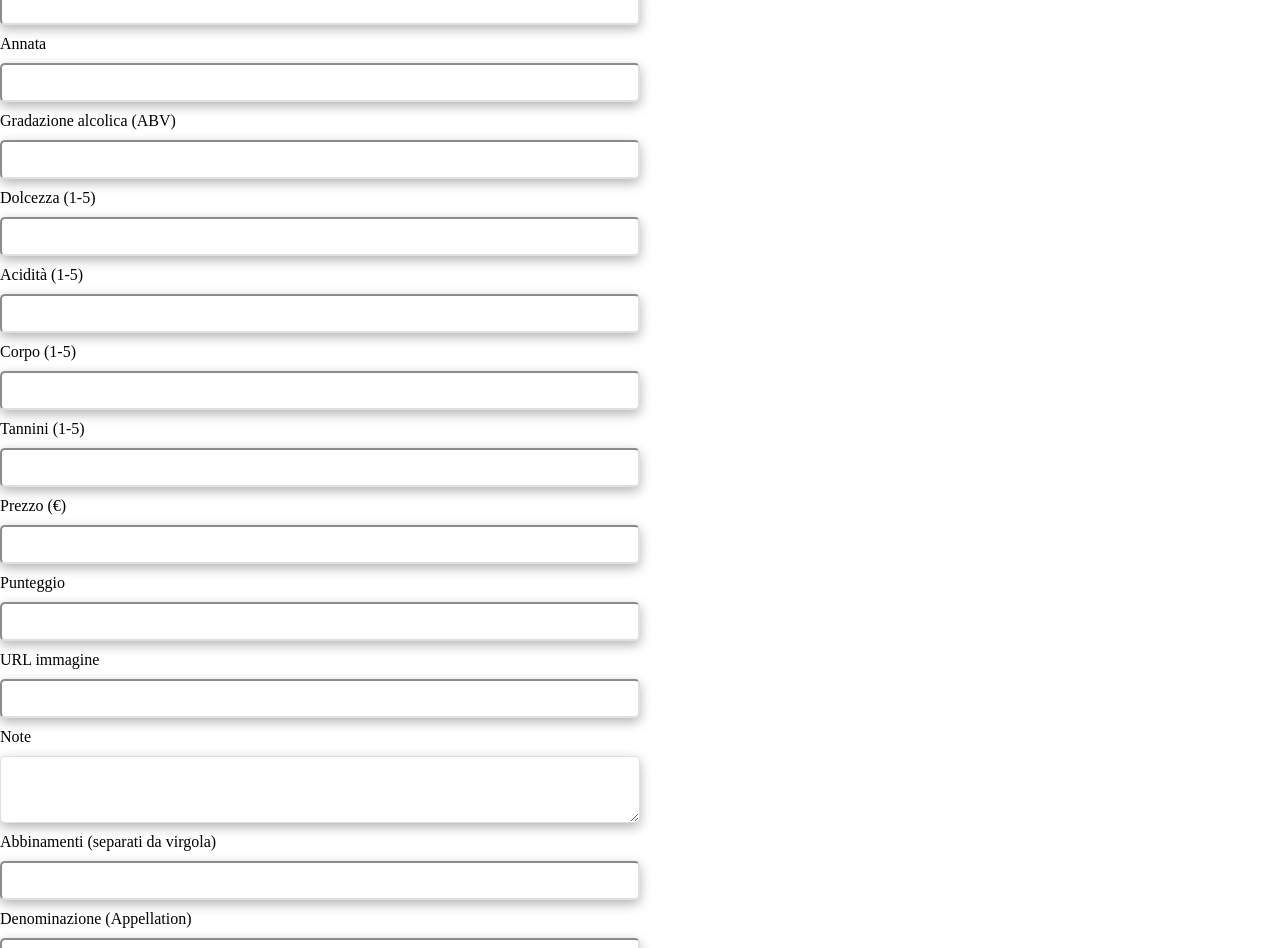
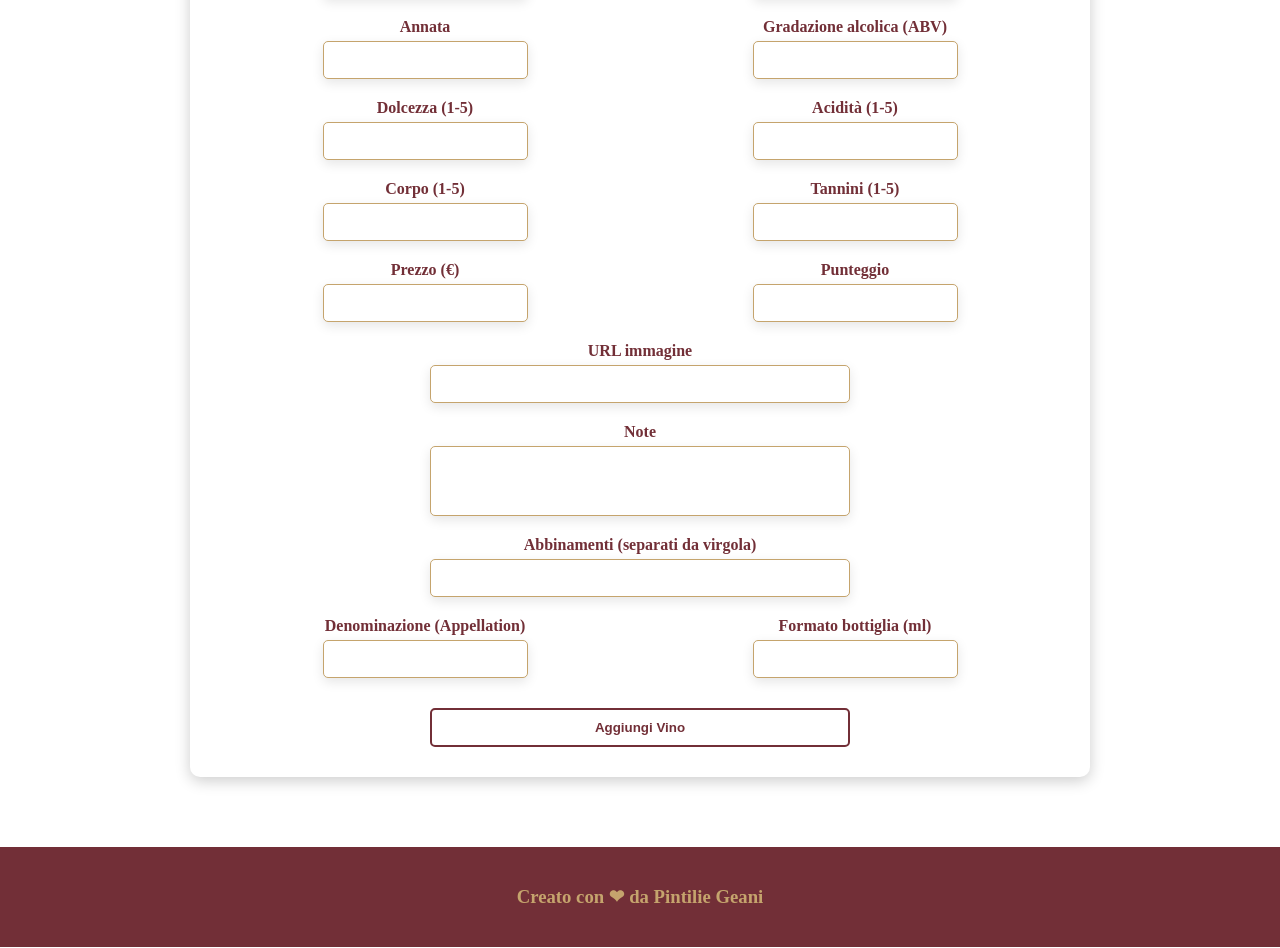
Before and after one commit to PintilieGeani/progetto-finale-spec-frontend-front, a React (Vite) app: page /add-wine in a window 1280 px wide. Shown: the part 464-1412 px from the top of the page. Built offline with nearby package versions, Linux system fonts and the light colour scheme; no server answers.

Commit message:
feat: grafiche pagina add è footer.

```diff
--- a/components/AppFooter.jsx
+++ b/components/AppFooter.jsx
@@ -1,7 +1,9 @@
 export default function AppFooter(){
     return(
         <>
-        <h2>Io sono il Footer</h2>
+        <footer>
+            <h3>Creato con &#10084; da Pintilie Geani </h3>
+        </footer>
         </>
     )
 }
--- a/pages/AddWine.jsx
+++ b/pages/AddWine.jsx
@@ -66,13 +66,15 @@ export default function AddWine() {
 
 
      return (
-        <>
-            <h1>Sono la pagina di aggiunta Vino</h1>
-            <div>
-                <form onSubmit={handleSubmit}>
+        <div className="page-container">
+            <h1 className="page-title">Aggiungi Vino</h1>
+            <form onSubmit={handleSubmit} className="form-container">
+                <div className="form-grid">
+                    <div className="form-group">
                         <label>Titolo</label>
                         <input ref={titolo} type="text" name="title" />
-
+                    </div>
+                    <div className="form-group">
                         <label>Categoria</label>
                         <select ref={categoria} name="category">
                             <option value="">Seleziona una categoria</option>
@@ -82,61 +84,80 @@ export default function AddWine() {
                             <option value="Spumante">Spumante</option>
                             <option value="Dessert">Dessert</option>
                         </select>
-
+                    </div>
+                    <div className="form-group">
                         <label>Cantina</label>
                         <input type="text" name="winery" ref={cantina} />
-
+                    </div>
+                    <div className="form-group">
                         <label>Regione</label>
                         <input type="text" name="region" ref={regione} />
-
+                    </div>
+                    <div className="form-group">
                         <label>Paese</label>
                         <input type="text" name="country" ref={paese} />
-
+                    </div>
+                    <div className="form-group">
                         <label>Uve (separate da virgola)</label>
                         <input type="text" name="grapes" ref={uve} />
-
+                    </div>
+                    <div className="form-group">
                         <label>Annata</label>
                         <input type="number" name="vintage" ref={annata} />
-
+                    </div>
+                    <div className="form-group">
                         <label>Gradazione alcolica (ABV)</label>
                         <input type="number" step="0.1" name="abv" ref={abv} />
-
+                    </div>
+                    <div className="form-group">
                         <label>Dolcezza (1-5)</label>
                         <input type="number" min="1" max="5" name="sweetness" ref={dolcezza} />
-
+                    </div>
+                    <div className="form-group">
                         <label>Acidità (1-5)</label>
                         <input type="number" min="1" max="5" name="acidity" ref={acidità} />
-
+                    </div>
+                    <div className="form-group">
                         <label>Corpo (1-5)</label>
                         <input type="number" min="1" max="5" name="body" ref={corpo} />
-
+                    </div>
+                    <div className="form-group">
                         <label>Tannini (1-5)</label>
                         <input type="number" min="1" max="5" name="tannin" ref={tannini} />
-
+                    </div>
+                    <div className="form-group">
                         <label>Prezzo (€)</label>
                         <input type="number" step="0.01" name="priceEUR" ref={prezzo} />
-
+                    </div>
+                    <div className="form-group">
                         <label>Punteggio</label>
                         <input type="number" name="score" ref={punteggio} />
-
+                    </div>
+                    <div className="form-group full">
                         <label>URL immagine</label>
                         <input type="text" name="imageUrl" ref={immagine} />
-
+                    </div>
+                    <div className="form-group full">
                         <label>Note</label>
                         <textarea name="notes" rows="3" ref={note} />
-
+                    </div>
+                    <div className="form-group full">
                         <label>Abbinamenti (separati da virgola)</label>
                         <input type="text" name="pairings" ref={abbinamenti} />
-
+                    </div>
+                    <div className="form-group">
                         <label>Denominazione (Appellation)</label>
                         <input type="text" name="appellation" ref={denominazione} />
-
+                    </div>
+                    <div className="form-group">
                         <label>Formato bottiglia (ml)</label>
                         <input type="number" name="bottleSizeMl" ref={bottiglia} />
-
-                    <button type="submit">Aggiungi Vino</button>
+                    </div>
+                </div>
+                <div className="form-actions">
+                    <button type="submit" className="btn-primary">Aggiungi Vino</button>
+                </div>
             </form>
         </div>
-        </>
     )
 }
--- a/pages/DettagliCantina.jsx
+++ b/pages/DettagliCantina.jsx
@@ -31,41 +31,45 @@ export default function DettagliCantina() {
     console.log(winery)
     return (
         <>
-            <h1>Sono la pagina dei dettagli della cantina</h1>
             {winery && (
-                <div>
-                    <h3>{winery.title}</h3>
-                    <p><strong>Categoria:</strong> {winery.category}</p>
+                <div className="supercard">
+                    <h1 className="sottotitolo">{winery.title}</h1>
+                    <p className="categoria"><strong>Categoria:</strong> {winery.category}</p>
+                    <div className="dettagli-img">
+                    <img src= {`https://placehold.co/400x600/C5A46D/722F37?text=${winery.title}`}alt="" />
+                    </div>
+                    <div className="info">
                     <p><strong>Paese:</strong> {winery.country}</p>
                     <p><strong>Regione:</strong> {winery.region}</p>
                     <p><strong>Anno di fondazione:</strong> {winery.yearFounded}</p>
                     <p><strong>Ettari:</strong> {winery.hectares}</p>
                     <p><strong>Produzione annua:</strong> {winery.annualProduction}</p>
                     <p><strong>Vitigni:</strong> {winery.grapes.join(", ")}</p>
+                    </div>
 
-                    <div>
-                        <h5>Premi e riconoscimenti</h5>
+                    <div className="carateristiche">
+                        <h5 className="categoria">Premi e riconoscimenti</h5>
                         <p>{winery.awards.join(", ")}</p>
                     </div>
 
-                    <div>
-                        <h5>Note</h5>
+                    <div className="carateristiche">
+                        <h5 className="categoria">Note</h5>
                         <p>{winery.notes}</p>
                     </div>
 
-                    <div>
-                        <h5>Abbinamenti</h5>
+                    <div className="carateristiche">
+                        <h5 className="categoria">Abbinamenti</h5>
                         <p>{winery.pairings.join(", ")}</p>
                     </div>
 
-                    <div>
-                        <h5>Sito ufficiale</h5>
-                        <a href={winery.website} target="_blank" rel="noreferrer">
+                    <div className="carateristiche">
+                        <h5 className="categoria">Sito ufficiale</h5>
+                        <a  href={winery.website} target="_blank" rel="noreferrer">
                             {winery.website}
                         </a>
                     </div>
                     {isAdmin &&
-                        <div>
+                        <div className="dettagli-btns">
                             <button onClick={() => setShowModal(true)}>Modifica Cantina</button>
                             <button onClick={() => setShowConfirm(true)}>Elimina</button>
                         </div>
--- a/src/index.css
+++ b/src/index.css
@@ -832,7 +832,11 @@ select::placeholder {
         1px -1px 0 #722F37,
         -1px 1px 0 #722F37,
         1px 1px 0 #722F37;
-    margin-bottom: 20px;
+    margin: 10px;
+}
+
+.dettagli-img{
+    margin: 20px;
 }
 
 .dettagli-img img {
@@ -926,3 +930,118 @@ select::placeholder {
 }
 
 /* Fine Dettagli */
+
+/* Pagina ADD */
+.page-container {
+  display: flex;
+  flex-direction: column;
+  align-items: center;
+  padding: 40px 20px;
+  margin-top: 100px;
+}
+
+.page-title {
+  font-family: "Playfair Display", serif;
+  color: #722F37;
+  margin-bottom: 30px;
+}
+
+.form-container {
+  background: #fff;
+  padding: 30px;
+  border-radius: 10px;
+  box-shadow: 0 4px 15px rgba(0, 0, 0, 0.2);
+  max-width: 900px;
+  width: 100%;
+}
+
+.form-grid {
+  display: grid;
+  grid-template-columns: 1fr 1fr;
+  gap: 20px;
+}
+
+.form-group {
+  display: flex;
+  flex-direction: column;
+}
+
+.form-group.full {
+  grid-column: span 2;
+}
+
+label {
+  font-weight: bold;
+  margin-bottom: 5px;
+  color: #722F37;
+}
+
+input,
+select,
+textarea {
+  padding: 10px;
+  border: 1px solid #C5A46D;
+  border-radius: 5px;
+  box-shadow: 0 4px 12px rgba(0, 0, 0, 0.1);
+  color: #722F37;
+  font-family: "Lato", sans-serif;
+}
+
+textarea {
+  resize: none;
+}
+
+.form-actions {
+  display: flex;
+  justify-content: center;
+  margin-top: 20px;
+}
+
+.btn-primary {
+  position: relative;
+  overflow: hidden;
+  background: transparent;
+  color: #722F37;
+  border: 2px solid #722F37;
+  padding: 10px 20px;
+  font-weight: 700;
+  border-radius: 5px;
+  cursor: pointer;
+  transition: color 0.3s ease;
+  z-index: 1;
+}
+
+.btn-primary::before {
+  content: "";
+  position: absolute;
+  left: 0;
+  bottom: 0;
+  width: 100%;
+  height: 0;
+  background-color: #722F37;
+  z-index: -1;
+  transition: height 0.5s ease;
+}
+
+.btn-primary:hover::before {
+  height: 100%;
+}
+
+.btn-primary:hover {
+  color: #C5A46D;
+}
+/* Fine Pagina ADD */
+
+
+
+/* FOOTER */
+footer{
+    height: 100px;
+    background-color: #722F37;
+    text-align: center;
+    line-height: 100px;
+    color: #C5A46D;
+    font-family: "Playfair Display", serif;
+    margin-top: 30px;
+}
+/* FINE FOOTER */
```
Also changed, not shown: components/EditWineryModal.jsx (+37 -6 lines), pages/AddWinery.jsx (+36 -4 lines). Lines whose indentation alone changed are shown as unchanged.
